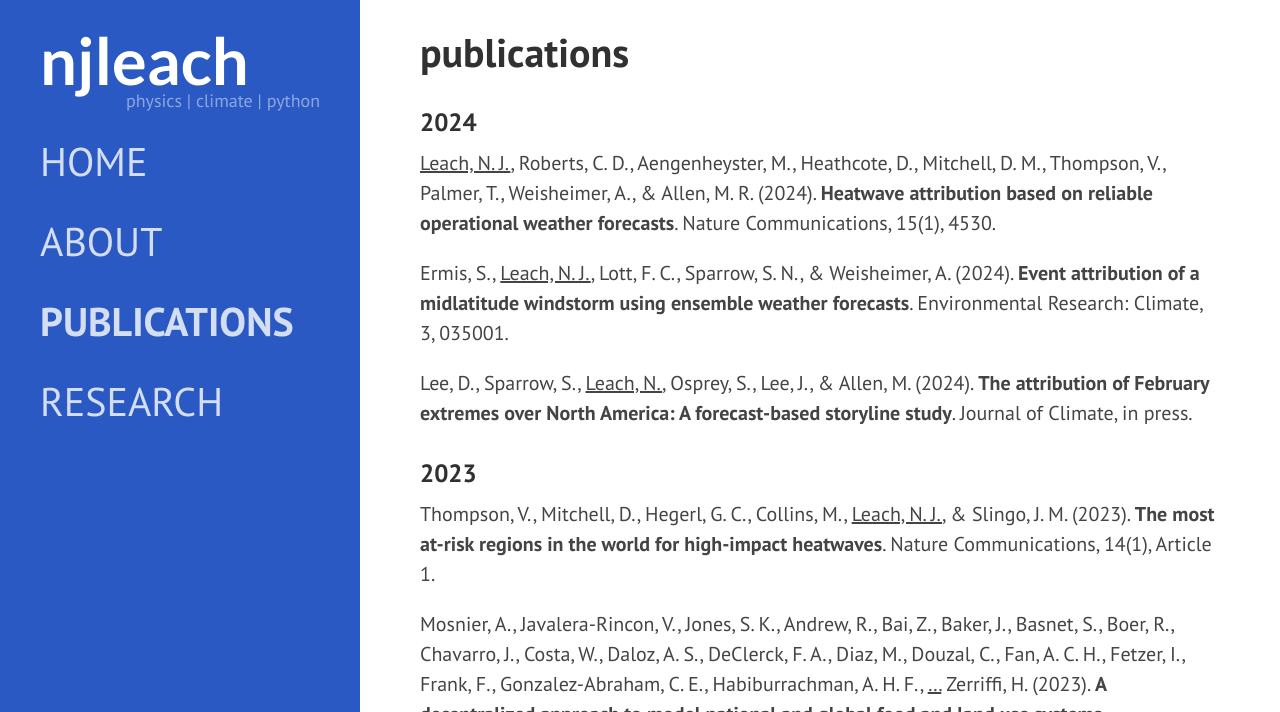
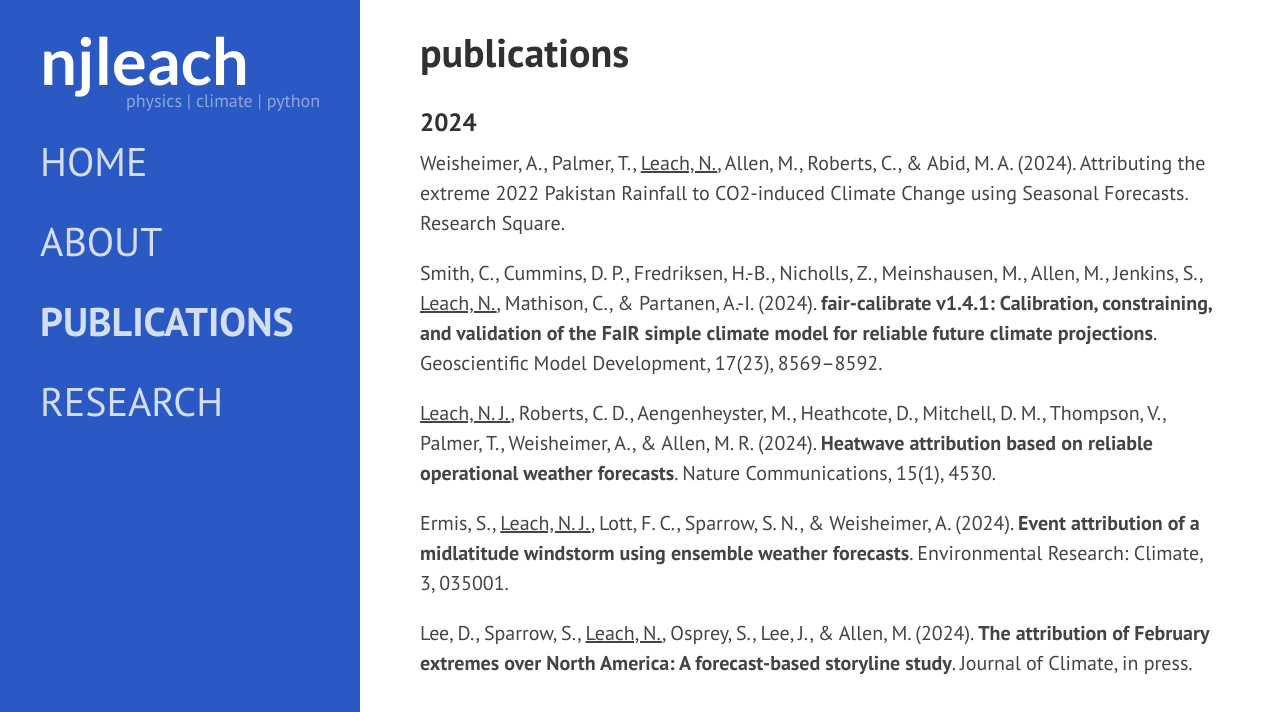
Before and after one commit to njleach/njleach.github.io, a Jekyll site: the page built from _pages/publications.md, in a window 1280 px wide and 900 px high, cut to the strip 0-712 px from the top of the window. Built offline with Jekyll 4.4.1, drawn with Linux system fonts in a browser that asks for light colours; nearby versions of some CDN libraries; some web fonts are replaced.

Commit message:
update pubs

```diff
--- a/_pages/publications.md
+++ b/_pages/publications.md
@@ -5,6 +5,10 @@ permalink: /publications/
 ---
 
 ### 2024
+
+[Weisheimer, A., Palmer, T., <u>Leach, N.</u>, Allen, M., Roberts, C., & Abid, M. A. (2024). Attributing the extreme 2022 Pakistan Rainfall to CO2-induced Climate Change using Seasonal Forecasts. Research Square.](https://doi.org/10.21203/rs.3.rs-5383732/v1)
+
+[Smith, C., Cummins, D. P., Fredriksen, H.-B., Nicholls, Z., Meinshausen, M., Allen, M., Jenkins, S., <u>Leach, N.</u>, Mathison, C., & Partanen, A.-I. (2024). **<span style="" class="text typewriter">fair-calibrate</span> v1.4.1: Calibration, constraining, and validation of the FaIR simple climate model for reliable future climate projections**. Geoscientific Model Development, 17(23), 8569–8592.](https://doi.org/10.5194/gmd-17-8569-2024){:target="_blank"}
 
 [<u>Leach, N. J.</u>, Roberts, C. D., Aengenheyster, M., Heathcote, D., Mitchell, D. M., Thompson, V., Palmer, T., Weisheimer, A., & Allen, M. R. (2024). **Heatwave attribution based on reliable operational weather forecasts**. Nature Communications, 15(1), 4530.](https://doi.org/10.1038/s41467-024-48280-7){:target="_blank"}
 
@@ -15,7 +19,6 @@ permalink: /publications/
 ### 2023
 
 [Thompson, V., Mitchell, D., Hegerl, G. C., Collins, M., <u>Leach, N. J.</u>, & Slingo, J. M. (2023). **The most at-risk regions in the world for high-impact heatwaves**. Nature Communications, 14(1), Article 1.](https://doi.org/10.1038/s41467-023-37554-1){:target="_blank"}
-
 
 [Mosnier, A., Javalera-Rincon, V., Jones, S. K., Andrew, R., Bai, Z., Baker, J., Basnet, S., Boer, R., Chavarro, J., Costa, W., Daloz, A. S., DeClerck, F. A., Diaz, M., Douzal, C., Fan, A. C. H., Fetzer, I., Frank, F., Gonzalez-Abraham, C. E., Habiburrachman, A. H. F., <u>…</u> Zerriffi, H. (2023). **A decentralized approach to model national and global food and land use systems**. Environmental Research Letters, 18(4), 045001.](https://doi.org/10.1088/1748-9326/acc044){:target="_blank"}
 
```
